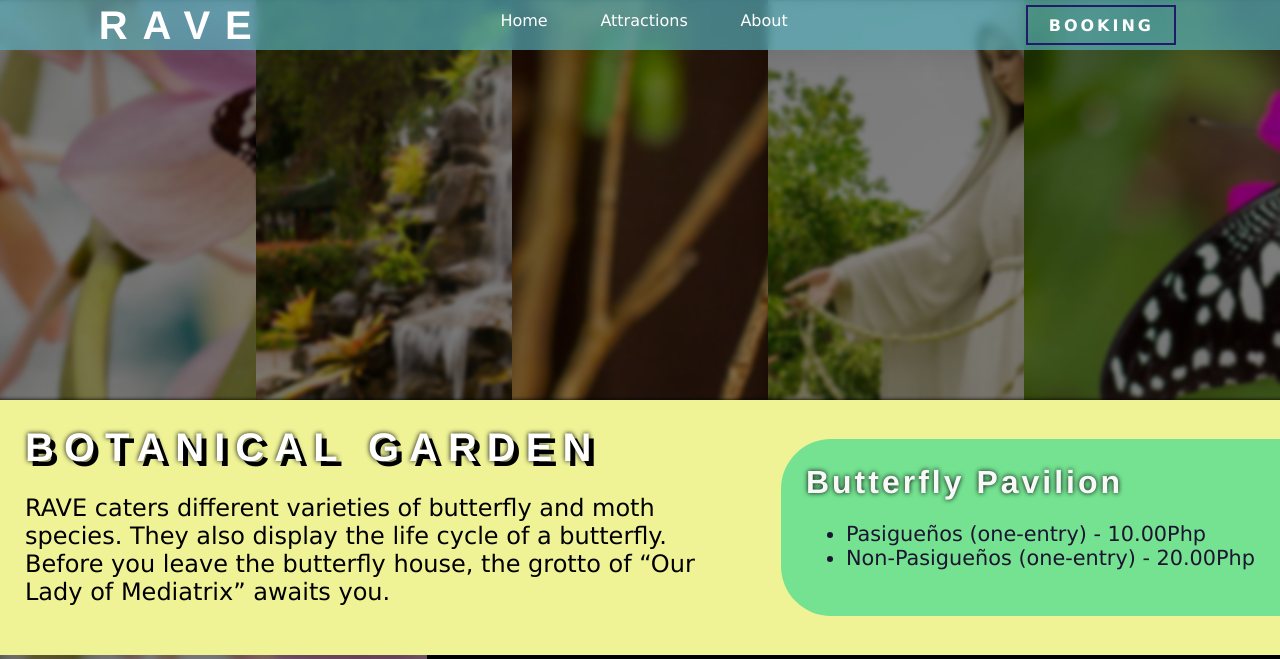
After one commit to Crispatrick/Park-website-project, a PHP site: page /botanical_Garden.php in a window 1280 px wide. The commit adds this page. Shown: the top 659 px of the page. Run offline with PHP 8.4, Linux system fonts and the light colour scheme.

Commit message:
nature solo section has been implemented

```diff
--- /dev/null
+++ b/botanical_Garden.php
@@ -0,0 +1,84 @@
+<!DOCTYPE html>
+<html lang="en">
+<head>
+    <meta charset="UTF-8">
+    <meta name="viewport" content="width=device-width, initial-scale=1.0">
+    <link rel="stylesheet" href="global_Palette.css">
+    <link rel="stylesheet" href="css_files\cards.css">
+    <link rel="stylesheet" href="css_Files\solo_Attraction.css">
+    <title>Document</title>
+</head>
+<body>
+        <!-- header -->
+    <?php
+        include("html_Files\\header.html");
+    ?>
+
+    <main>
+        <!-- gallerie section -->
+        <section>
+            <div id="cards">
+                <div id="cards_Children">
+                    <img src="Resources\Images\Nature\botanical_Garden\bg1.jpg" alt="">
+                </div>
+                <div id="cards_Children">
+                    <img src="Resources\Images\Nature\botanical_Garden\bg2.jpg" alt="">
+                </div>
+                <div id="cards_Children">
+                    <img src="Resources\Images\Nature\botanical_Garden\bg3.jpg" alt="">
+                </div>
+                <div id="cards_Children">
+                    <img src="Resources\Images\Nature\botanical_Garden\bg4.jpg" alt="">
+                </div>
+                <div id="cards_Children">
+                    <img src="Resources\Images\Nature\botanical_Garden\bg5.jpg" alt="">
+                </div>
+            </div>
+        </section>
+
+        <!-- desc section -->
+        <section id="desc">
+            <div id="solo_Attraction">
+                <div id="description">
+                    <h2>BOTANICAL GARDEN</h2>
+                    <p>RAVE caters different varieties of butterfly and moth species. They also display the life cycle of a butterfly. Before you leave the butterfly house, the grotto of “Our Lady of Mediatrix” awaits you.</p>
+                </div>
+                <div id="rates">
+                    <h4>Butterfly Pavilion</h4>
+                    <ul>
+                        <li>Pasigueños (one-entry) - 10.00Php</li>
+                        <li>Non-Pasigueños (one-entry) - 20.00Php</li>
+                    </ul>
+                </div>
+            </div>
+
+
+        </section>
+
+        <!-- nav section -->
+        <section>
+            <div id="cards">
+                    <div id="cards_Children">
+                        <div class="cards_Desc">Botanical Garden</div>
+                        <a href="botanical_Garden.php">
+                            <img src="Resources\Images\Nature\botanical_Garden\bg1.jpg" alt="">
+                        </a>
+                    </div>
+                    <div id="cards_Children">
+                        <div class="cards_Desc">Flower Park</div>
+                        <a href="flower_Park.php"><img src="Resources\Images\Nature\flower_Park\fp1.jpg" alt=""></a>
+                    </div>
+                    <div id="cards_Children">
+                        <div class="cards_Desc">Pasig Zoo</div>
+                        <a href="pasig_Zoo.php"><img src="Resources\Images\Nature\Pasig_Zoo\pz1.jpg" alt=""></a>
+                    </div>
+            </div>
+        </section>
+    </main>
+
+    <!-- footer -->
+    <?php
+        include("html_Files\\footer.html");
+    ?>
+</body>
+</html>
--- /dev/null
+++ b/css_Files/cards.css
@@ -0,0 +1,79 @@
+/* cards section */
+#cards{
+    display: flex;
+    width: 100%;
+    justify-content: center;
+    position: relative;
+}
+
+#cards_Children{
+    /* base card size */
+        display: flex;
+        height: 400px;
+        width: 15%;
+        /* this takes the whole space so theres no empty gap */
+            flex-grow: 1;
+
+
+
+    background-color: black;
+
+    align-items: center;
+    justify-content: center;
+
+    overflow: hidden;
+    transition: 1s;
+
+
+}
+
+#cards_Children img{
+    object-fit: cover;
+    /* object-position: top; */
+
+    height: 100%;
+    filter: brightness(50%) blur(2px);
+    transition: 1s;
+}
+.cards_Desc{
+    position: absolute;
+    color: white;
+    z-index: 1;
+    font-size: 0.5rem;
+    transition: 0.3s;
+
+    letter-spacing: 5px;
+    font-family: 'Franklin Gothic Medium', 'Arial Narrow', Arial, sans-serif;
+
+    opacity: 0;
+    visibility: hidden;
+}
+
+
+
+
+
+#cards_Children:hover{
+    transition: 1s;
+    width: 150%;
+    /* card size hover */
+
+    /* filter: blur(0px) brightness(80%); */
+    cursor: pointer;
+    /* transform: scale(2, 1); */
+
+}
+#cards_Children:hover img{
+    transition: 1s;
+    filter: brightness(100%) blur(0px);
+
+    /* transform: scale(2, 1); */
+}
+#cards_Children:hover .cards_Desc{
+    transition: 0.5s;
+    font-size: 3rem;
+    opacity: 1;
+    visibility: visible;
+    text-shadow: 5px 5px  black,  0px 0px 10px black;
+    color: white;
+}
--- /dev/null
+++ b/css_Files/solo_Attraction.css
@@ -0,0 +1,45 @@
+body{
+    font-family: 'Lucida Sans', 'Lucida Sans Regular', 'Lucida Grande', 'Lucida Sans Unicode', Geneva, Verdana, sans-serif;
+
+}
+#desc{
+    background-color: var(--yellow);
+}
+#solo_Attraction{
+    display: flex;
+    font-size: 1.5rem;
+    flex-wrap: wrap;
+    justify-content: space-between;
+
+}
+#description{
+    max-width: 55%;
+}
+#description h2{
+    font-family: 'Franklin Gothic Medium', 'Arial Narrow', Arial, sans-serif;
+    letter-spacing: 10px;
+    /* color: var(--light_Blue); */
+    font-size: 2.5rem;
+    color: white;
+    text-shadow: 5px 5px 0px black, 0px 0px 5px black;
+    margin: 0;
+}
+#solo_Attraction div{
+    padding: 25px;
+}
+#rates{
+    font-size: 1.3rem;
+    background-color: var(--green);
+    min-width: 30%;
+    color: rgb(28, 20, 48);
+    border-radius: 50px 0px 0px 50px;
+    align-self: center;
+}
+#rates h4{
+    font-family: 'Franklin Gothic Medium', 'Arial Narrow', Arial, sans-serif;
+    color: rgb(248, 248, 248);
+    font-size: 2rem;
+    text-shadow: 0px 0px 5px black;
+    margin: 0;
+    letter-spacing: 3px;
+}
```
Also changed, not shown: attractions.php (+7 -4 lines), css_Files/attractions.css (+13 -84 lines), flower_Park.php (added, +84 -0 lines), pasig_Zoo.php (added, +81 -0 lines), temp_Files/attractions.css (renamed from css_Files/nature.css, +10 -18 lines).
